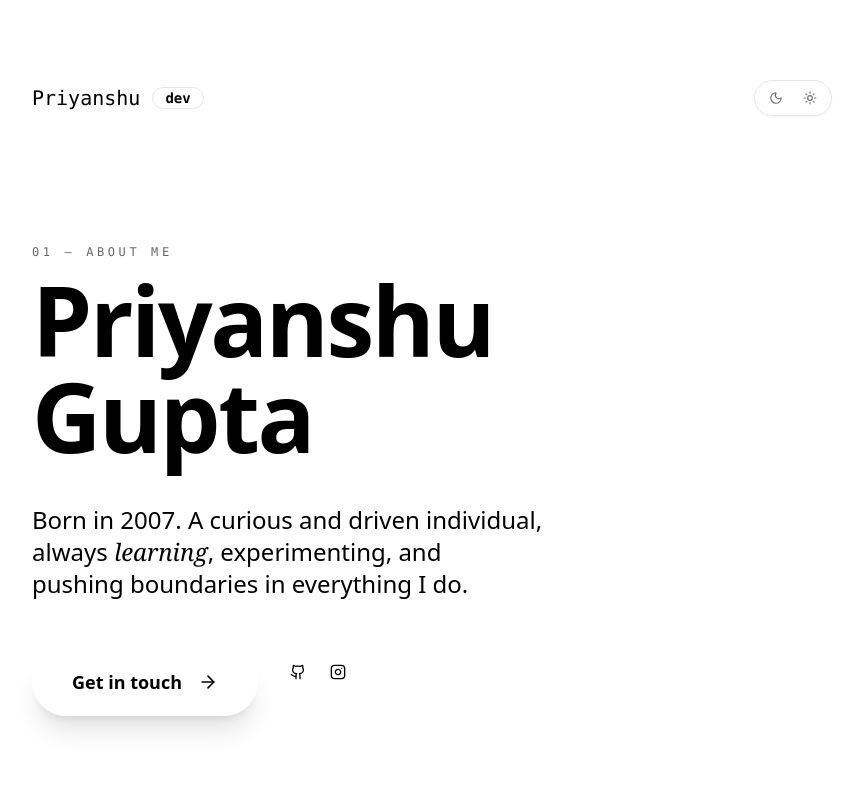
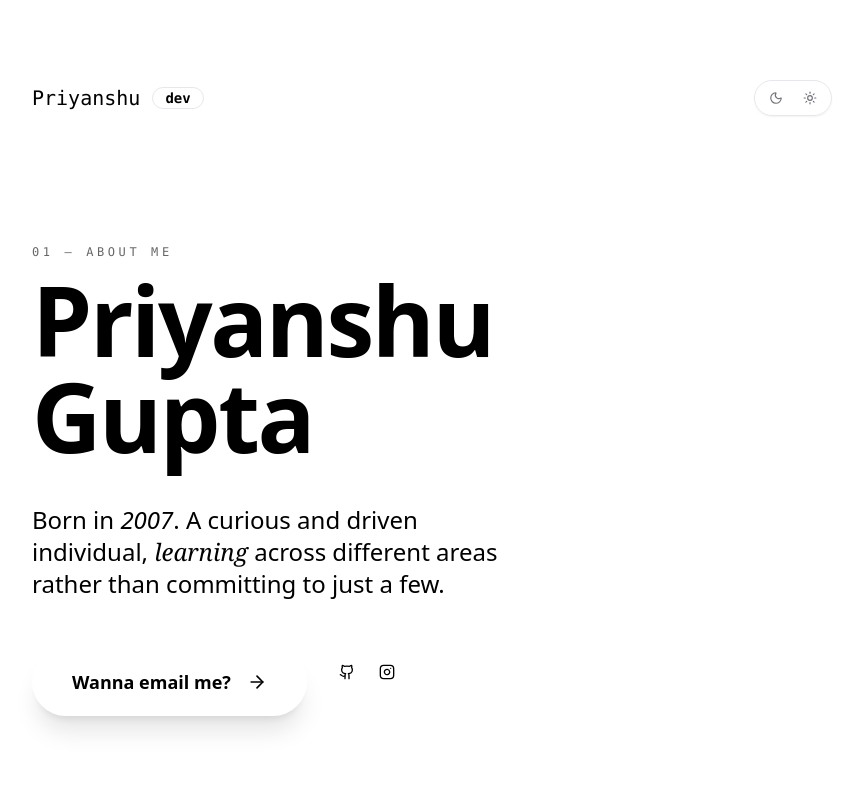
Before and after one commit to Priyansxu/Priyanshu, a Next.js app: page / in a window 1280 px wide. Shown: the top 800 px of the page, without its empty margins (208-1071 px from the left). Built offline with nearby package versions, Linux system fonts and the light colour scheme.

Commit message:
Update page.js

```diff
--- a/app/page.js
+++ b/app/page.js
@@ -12,9 +12,10 @@ const pages = [
     subtitle: "About Me",
     text: (
       <>
-        Born in 2007. A curious and driven individual, always{" "}
-        <span className="text-foreground italic font-serif">learning</span>,{" "}
-        experimenting, and pushing boundaries in everything I do.
+        Born in{" "}
+<span className="italic">2007</span>. A curious and driven individual,{" "}
+<span className="text-foreground italic font-serif">learning</span>{" "}
+across different areas rather than committing to just a few.
       </>
     ),
     links: [
@@ -29,8 +30,8 @@ const pages = [
         href: "https://instagram.com/priyansxu_gupta",
       },
     ],
-    button: "Get in touch",
-    action: "email",
+    button: "Wanna email me?",
+    action: "mailto:priyansxu@yahoo.com",
   },
   {
     id: "02",
```
